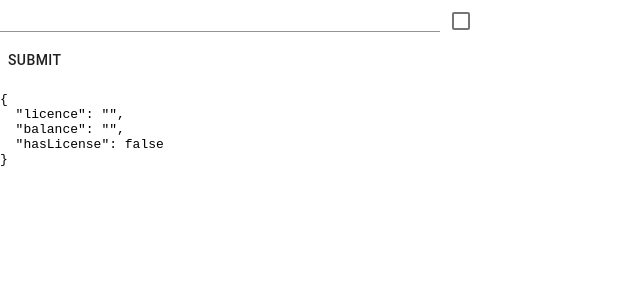
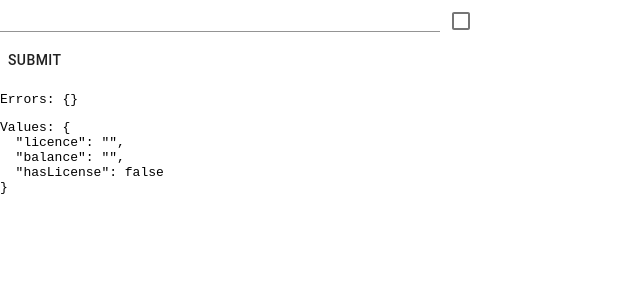
Before and after one commit to aphd/smart-corpus, a React (Create React App) app: page / in a window 1280 px wide. Shown: the top 300 px of the page, without its empty margins (0-640 px from the left). Built offline with nearby package versions, Linux system fonts and the light colour scheme.

Commit message:
Added yup class

```diff
--- a/package.json
+++ b/package.json
@@ -12,7 +12,8 @@
     "react": "^16.12.0",
     "react-dom": "^16.12.0",
     "react-helmet-async": "^1.0.4",
-    "react-scripts": "3.3.0"
+    "react-scripts": "3.3.0",
+    "yup": "^0.28.0"
   },
   "scripts": {
     "start": "react-scripts start",
--- a/src/components/cue-form.jsx
+++ b/src/components/cue-form.jsx
@@ -1,6 +1,13 @@
 import React, { Component } from "react";
 import { Formik, Field, Form } from "formik";
 import { TextField, Button, Checkbox } from "@material-ui/core";
+import * as Yup from "yup";
+
+const validationSchema = Yup.object().shape({
+    licence: Yup.string()
+        .min(3, "Must have at least 3 values")
+        .required("Must enter a value")
+});
 
 class CueForm extends Component {
     render() {
@@ -12,8 +19,9 @@ class CueForm extends Component {
                     console.log("Submit: ", data);
                     setSubmitting(false);
                 }}
+                validationSchema={validationSchema}
             >
-                {({ values, isSubmitting }) => (
+                {({ values, errors, isSubmitting }) => (
                     <Form>
                         <Field name="licence" type="input" as={TextField} />
                         <Field name="balance" type="input" as={TextField} />
@@ -27,7 +35,8 @@ class CueForm extends Component {
                                 submit
                             </Button>
                         </div>
-                        <pre>{JSON.stringify(values, null, 2)}</pre>
+                        <pre>Errors: {JSON.stringify(errors, null, 2)}</pre>
+                        <pre>Values: {JSON.stringify(values, null, 2)}</pre>
                     </Form>
                 )}
             </Formik>
```
Also changed, not shown: 1 other file (tests, documents, lock files or other folders).
